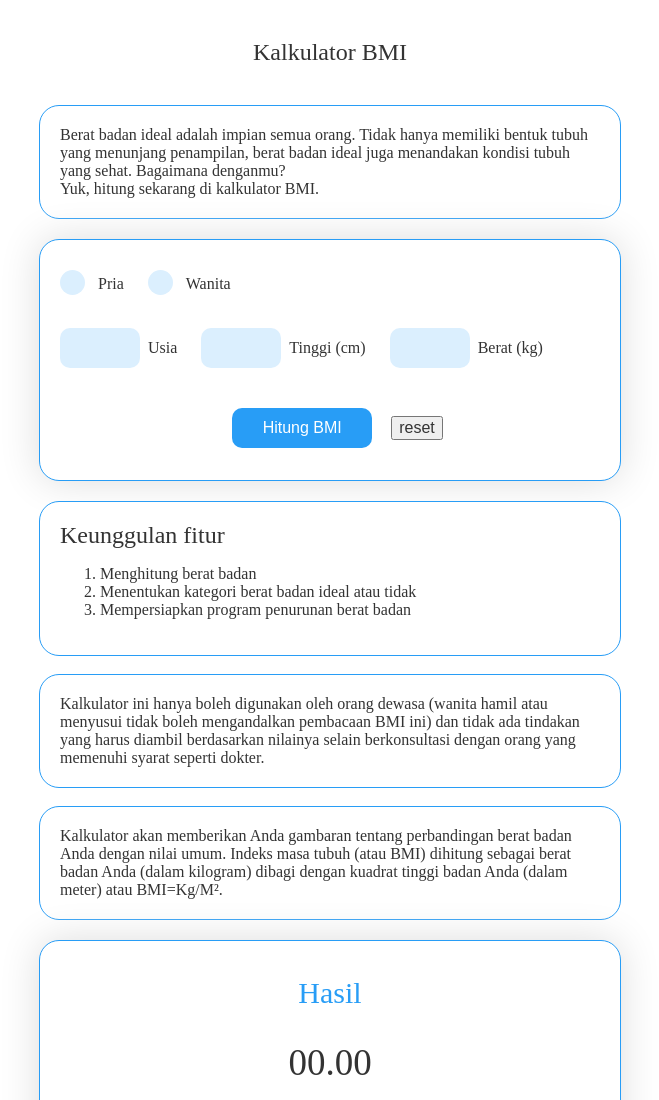
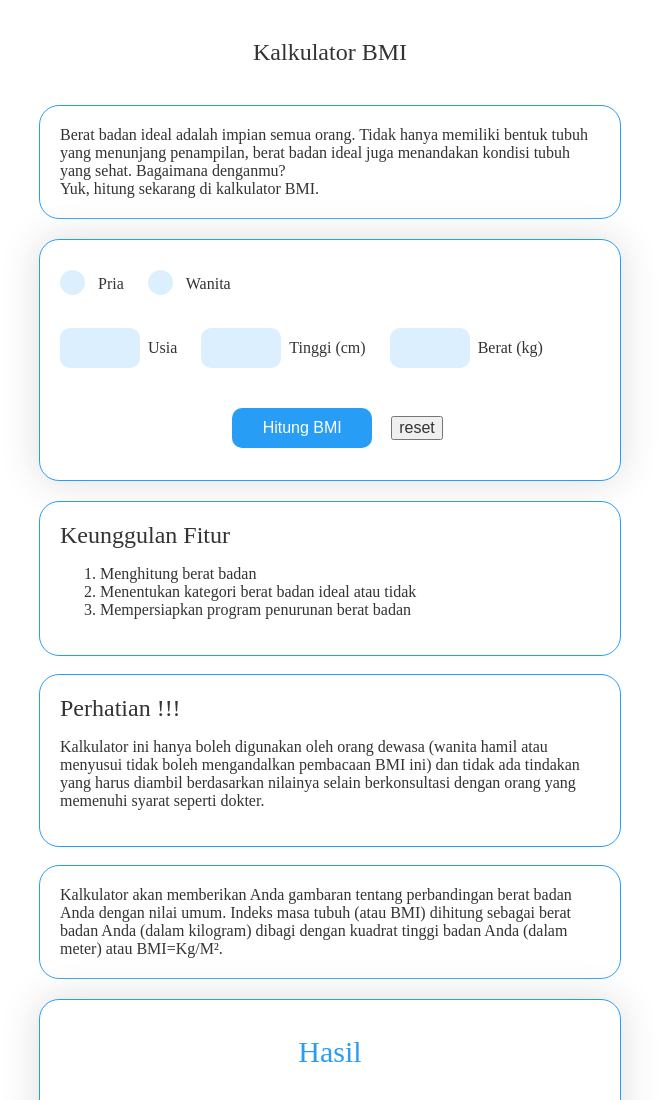
Before and after one commit to alantanadi/bmi-calculator, a plain HTML site: page index.html in a window 1280 px wide. Shown: the top 1100 px of the page, without its empty margins (310-969 px from the left). Drawn offline with Linux system fonts and the light colour scheme.

Commit message:
add detail

```diff
--- a/css/index.css
+++ b/css/index.css
@@ -62,6 +62,7 @@ body {
 }
 .reset {
     cursor: pointer;
+    border: none;
 }
 .text {
     display: inline-block;
--- a/index.html
+++ b/index.html
@@ -39,21 +39,22 @@
 
             <div>
                 <div class="topic">
-                <h3 class="in-topic">Keunggulan fitur</h3>
+                <h3 class="in-topic">Keunggulan Fitur</h3>
                     <ol type="1">
                         <li>Menghitung berat badan</li>
                         <li>Menentukan kategori berat badan ideal atau tidak</li>
                         <li>Mempersiapkan program penurunan berat badan</li>
                     </ol>
                 </div><br>
-                    <p class="topic">
-                        Kalkulator ini hanya boleh digunakan oleh orang
+                <div class="topic">
+                    <h3 class="in-topic"> Perhatian !!! </h3>
+                        <p>Kalkulator ini hanya boleh digunakan oleh orang
                         dewasa (wanita hamil atau menyusui tidak boleh
                         mengandalkan pembacaan BMI ini) dan tidak ada tindakan
                         yang harus diambil berdasarkan nilainya selain
                         berkonsultasi dengan orang yang memenuhi syarat
-                        seperti dokter.
-                    </p><br>
+                        seperti dokter.</p>
+                </div><br>
                     <p class="topic">
                         Kalkulator akan memberikan Anda gambaran tentang perbandingan
                         berat badan Anda dengan nilai umum. Indeks masa tubuh (atau BMI)
```
